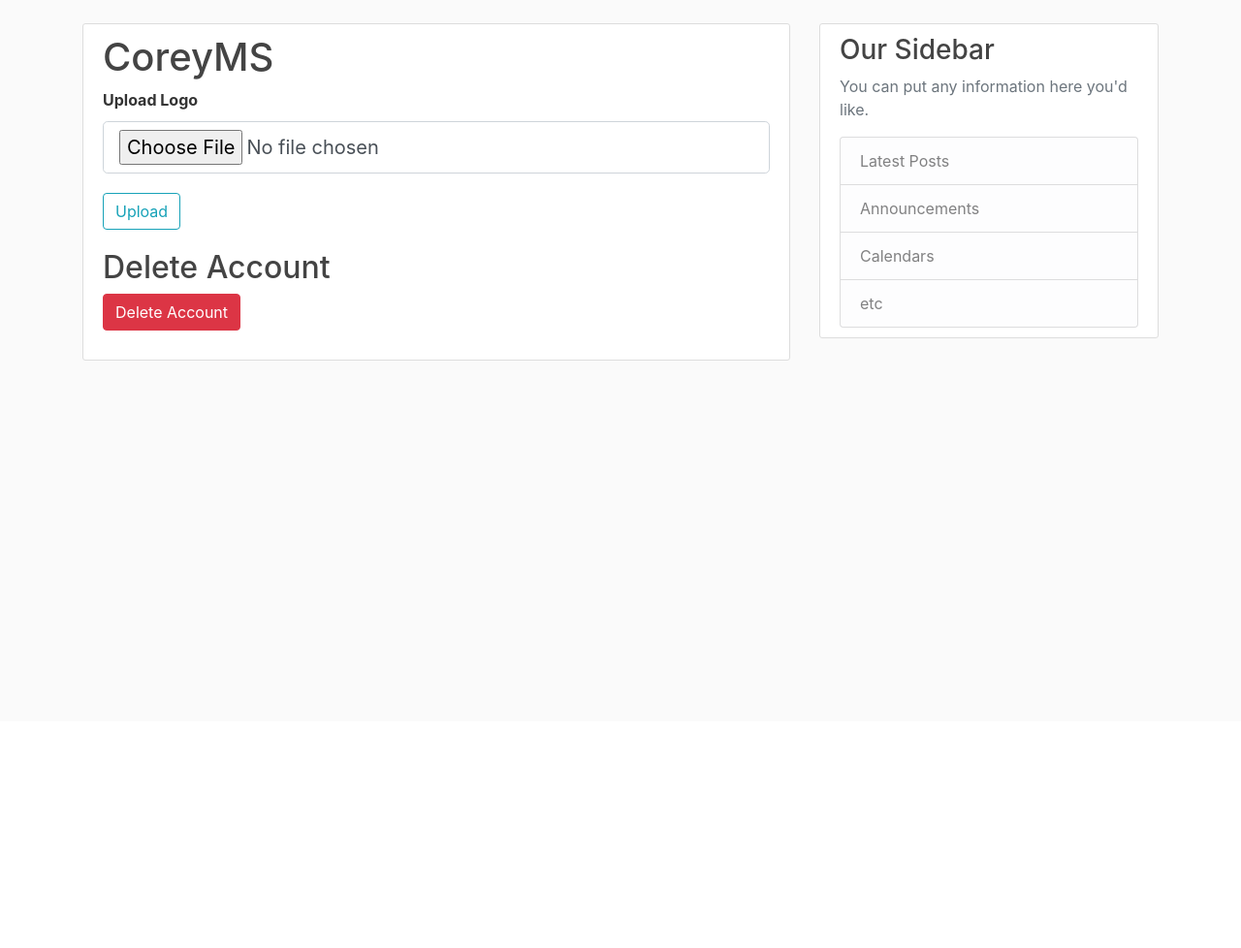
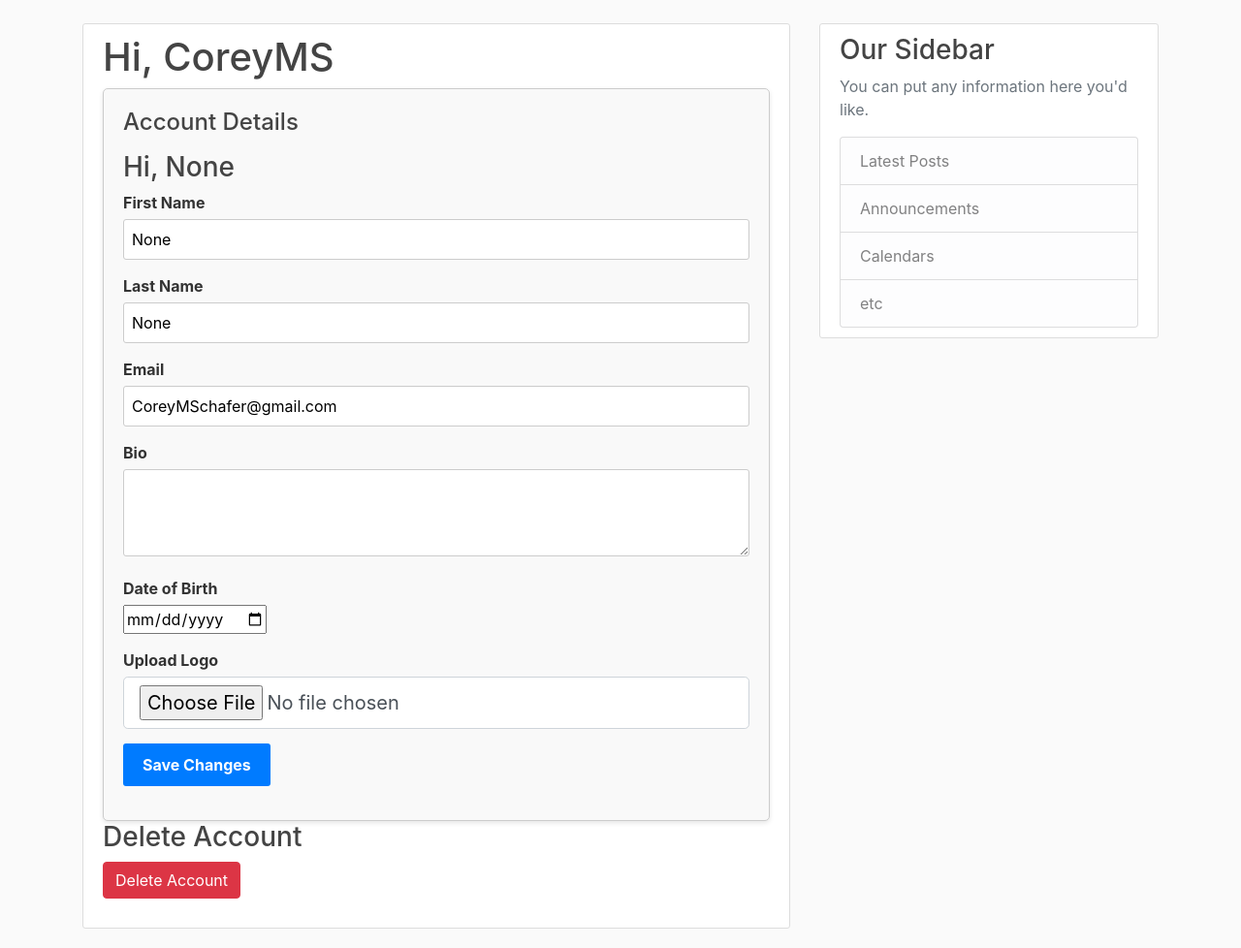
Before and after one commit to MatthewMckee4/e-commerce-website, a Flask app: page /account in a window 1280 px wide. Shown: the part 56-1034 px from the top of the page at 97% size. Before the commit the page ends 428 px from the top, so only its background shows below. Run offline with Flask 3, Linux system fonts and the light colour scheme; a user stored in the database is signed in; some libraries are stand-ins or nearby versions.

Commit message:
added account detail changes

```diff
--- a/app/src/forms.py
+++ b/app/src/forms.py
@@ -1,5 +1,12 @@
 from flask_wtf import FlaskForm
-from wtforms import StringField, PasswordField, SubmitField, BooleanField
+from wtforms import (
+    StringField,
+    PasswordField,
+    SubmitField,
+    BooleanField,
+    TextAreaField,
+    DateField,
+)
 from wtforms.validators import DataRequired, Length, Email, EqualTo, ValidationError
 from src.models import User
 from flask_wtf.file import FileField, FileAllowed
@@ -44,3 +51,13 @@
 class DeleteAccountForm(FlaskForm):
     confirm = SubmitField("Confirm Delete")
     submit = SubmitField("Delete Account")
+
+
+class AccountForm(FlaskForm):
+    first_name = StringField("First Name", validators=[DataRequired()])
+    last_name = StringField("Last Name", validators=[DataRequired()])
+    email = StringField("Email", validators=[DataRequired(), Email()])
+    bio = TextAreaField("Bio")
+    date_of_birth = DateField("Date of Birth", format="%Y-%m-%d")
+    logo = FileField("Upload Logo", validators=[FileAllowed(["jpg", "png"])])
+    submit = SubmitField("Save Changes")
--- a/app/src/routes.py
+++ b/app/src/routes.py
@@ -1,6 +1,12 @@
 from flask import render_template, url_for, flash, redirect, request
 from src import app, db, bcrypt
-from src.forms import RegistrationForm, LoginForm, LogoUploadForm, DeleteAccountForm
+from src.forms import (
+    RegistrationForm,
+    LoginForm,
+    LogoUploadForm,
+    DeleteAccountForm,
+    AccountForm,
+)
 from src.models import User, Post
 from flask_login import login_user, current_user, logout_user, login_required
 from werkzeug.utils import secure_filename
@@ -77,19 +83,10 @@
 @app.route("/account", methods=["GET", "POST"])
 @login_required
 def account():
-    logo_form = LogoUploadForm()
     delete_form = DeleteAccountForm()
-    print(delete_form.confirm.data)
+    account_form = AccountForm()
 
-    if logo_form.validate_on_submit() and logo_form.logo.data:
-        logo_filename = secure_filename(logo_form.logo.data.filename)
-        logo_path = os.path.join(app.root_path, "static", "logos", logo_filename)
-        logo_form.logo.data.save(logo_path)
-        current_user.logo_url = f"logos/{logo_filename}"
-        db.session.commit()
-        flash("Logo uploaded successfully!", "success")
-
-    elif (
+    if (
         delete_form.confirm.data
         and delete_form.validate_on_submit()
         and request.method == "POST"
@@ -100,6 +97,36 @@
         flash("Your account has been deleted.", "success")
         return redirect(url_for("home"))
 
+    elif account_form.validate_on_submit():
+        user = User.query.get(current_user.id)
+        print(user.bio)
+        if user:
+            if account_form.first_name.data:
+                user.first_name = account_form.first_name.data
+            if account_form.last_name.data:
+                user.last_name = account_form.last_name.data
+            if account_form.email.data:
+                user.email = account_form.email.data
+            if account_form.bio.data:
+                user.bio = account_form.bio.data
+            if account_form.date_of_birth.data:
+                user.date_of_birth = account_form.date_of_birth.data
+            if account_form.logo.data:
+                logo_filename = secure_filename(account_form.logo.data.filename)
+                logo_path = os.path.join(
+                    app.root_path, "static", "logos", logo_filename
+                )
+                account_form.logo.data.save(logo_path)
+                user.logo_url = f"logos/{logo_filename}"
+
+            db.session.commit()
+
+            flash("Account details updated successfully", "success")
+        else:
+            flash("User not found", "error")
     return render_template(
-        "account.html", title="Account", logo_form=logo_form, delete_form=delete_form
+        "account.html",
+        title="Account",
+        delete_form=delete_form,
+        account_form=account_form,
     )
--- a/app/src/static/main.css
+++ b/app/src/static/main.css
@@ -133,39 +133,67 @@
     color: #dc3545;
 }
 
-.popup {
-    background-color: #ffffff;
-    width: 420px;
-    padding: 30px 40px;
-    position: absolute;
-    transform: translate(-50%, -50%);
-    left: 50%;
-    top: 50%;
-    border-radius: 8px;
-    font-family: "Poppins", sans-serif;
-    display: none;
-    text-align: center;
+.logo-upload {
+    max-width: 100%;
+    margin: 0 auto;
+    padding: 20px;
+    border: 1px solid #ccc;
+    border-radius: 5px;
+    box-shadow: 0 2px 5px rgba(0, 0, 0, 0.1);
+    background-color: #f9f9f9;
 }
-.popup button {
+.account-details {
+    max-width: 100%;
+    margin: 0 auto;
+    padding: 20px;
+    border: 1px solid #ccc;
+    border-radius: 5px;
+    box-shadow: 0 2px 5px rgba(0, 0, 0, 0.1);
+    background-color: #f9f9f9;
+}
+
+.account-details h2 {
+    font-size: 24px;
+    margin-bottom: 15px;
+}
+
+.account-details div {
+    margin-bottom: 15px;
+}
+
+.account-details label {
     display: block;
-    margin: 0 0 20px auto;
-    background-color: transparent;
-    font-size: 30px;
-    color: #ffffff;
-    background: #03549a;
-    border-radius: 100%;
-    width: 40px;
-    height: 40px;
+    font-weight: bold;
+    margin-bottom: 5px;
+}
+
+.account-details input[type="text"],
+.account-details textarea {
+    width: 100%;
+    padding: 8px;
+    border: 1px solid #ccc;
+    border-radius: 3px;
+}
+
+.account-details input[type="submit"] {
+    background-color: #007bff;
+    color: #fff;
     border: none;
-    outline: none;
+    padding: 10px 20px;
+    border-radius: 3px;
     cursor: pointer;
+    font-weight: bold;
 }
-.popup h2 {
-    margin-top: -20px;
+
+.account-details input[type="submit"]:hover {
+    background-color: #0056b3;
 }
-.popup p {
-    font-size: 14px;
-    text-align: justify;
-    margin: 20px 0;
-    line-height: 25px;
+
+.account-details input:-webkit-autofill,
+.account-details textarea:-webkit-autofill {
+    box-shadow: 0 0 0 30px #f9f9f9 inset;
 }
+
+.account-details label:-webkit-autofill {
+    color: #999; /* Adjust the color as needed */
+}
--- a/app/src/templates/account.html
+++ b/app/src/templates/account.html
@@ -1,7 +1,7 @@
 {% extends "layout.html" %} {% block content %}
 <div class="content-section">
     <div class="account-container">
-        <h1>{{ current_user.username }}</h1>
+        <h1>Hi, {{ current_user.username }}</h1>
         {% if current_user.logo_url != 'default.jpg' %}
         <img
             src="{{ url_for('static', filename=current_user.logo_url) }}"
@@ -11,26 +11,52 @@
         {% endif %}
     </div>
 
-    <form method="POST" enctype="multipart/form-data" action="">
-        {{ logo_form.hidden_tag() }}
+    <div class="account-details">
+        <h2>Account Details</h2>
+        <h3>Hi, {{ current_user.first_name }}</h3>
+        <form method="POST" enctype="multipart/form-data">
+            {{ account_form.hidden_tag() }}
+
+            <div>
+                {{ account_form.first_name.label }} {{
+                account_form.first_name(size=20, value=current_user.first_name)
+                }}
+            </div>
+            <div>
+                {{ account_form.last_name.label }} {{
+                account_form.last_name(size=20, value=current_user.last_name) }}
+            </div>
+            <div>
+                {{ account_form.email.label }} {{ account_form.email(size=30,
+                value=current_user.email) }}
+            </div>
+            <div>
+                {{ account_form.bio.label }} {{ account_form.bio(rows=3,
+                cols=40, value=current_user.bio) }}
+            </div>
+            <div>
+                {{ account_form.date_of_birth.label }} {{
+                account_form.date_of_birth(size=10, placeholder="YYYY-MM-DD",
+                value=current_user.date_of_birth) }}
+            </div>
             <div class="form-group">
-            {{ logo_form.logo.label(class="form-control-label") }} {% if
-            logo_form.logo.errors %} {{ logo_form.logo(class="form-control
-            form-control-lg is-invalid") }}
+                {{ account_form.logo.label(class="form-control-label") }} {% if
+                account_form.logo.errors %} {{
+                account_form.logo(class="form-control form-control-lg
+                is-invalid") }}
                 <div class="invalid-feedback">
                     {% for error in form.logo.errors %}
                     <span>{{ error }}</span>
                     {% endfor %}
                 </div>
-            {% else %} {{ logo_form.logo(class="form-control form-control-lg")
-            }} {% endif %}
+                {% else %} {{ account_form.logo(class="form-control
+                form-control-lg") }} {% endif %}
             </div>
-        <div class="form-group">
-            {{ logo_form.submit(class="btn btn-outline-info") }}
+            <div>{{ account_form.submit }}</div>
+        </form>
     </div>
-    </form>
 
-    <h2>Delete Account</h2>
+    <h3>Delete Account</h3>
     <form method="POST" id="delete-form">
         {{ delete_form.hidden_tag() }}
         <div class="form-group">
```
Also changed, not shown: app/src/models.py (+7 -1 lines), app/instance/site.db, 1 other file. Lines whose indentation alone changed are shown as unchanged.
